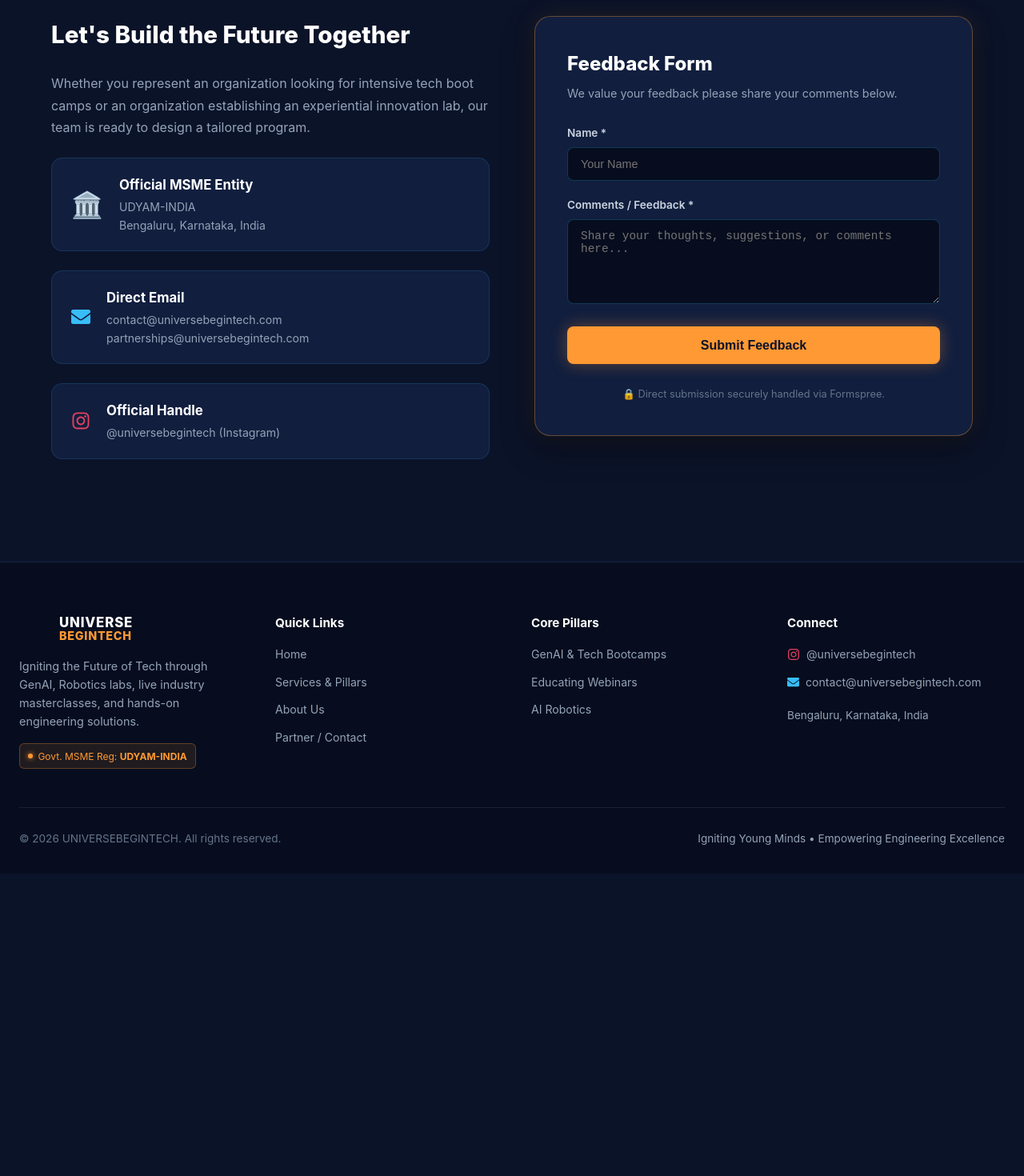
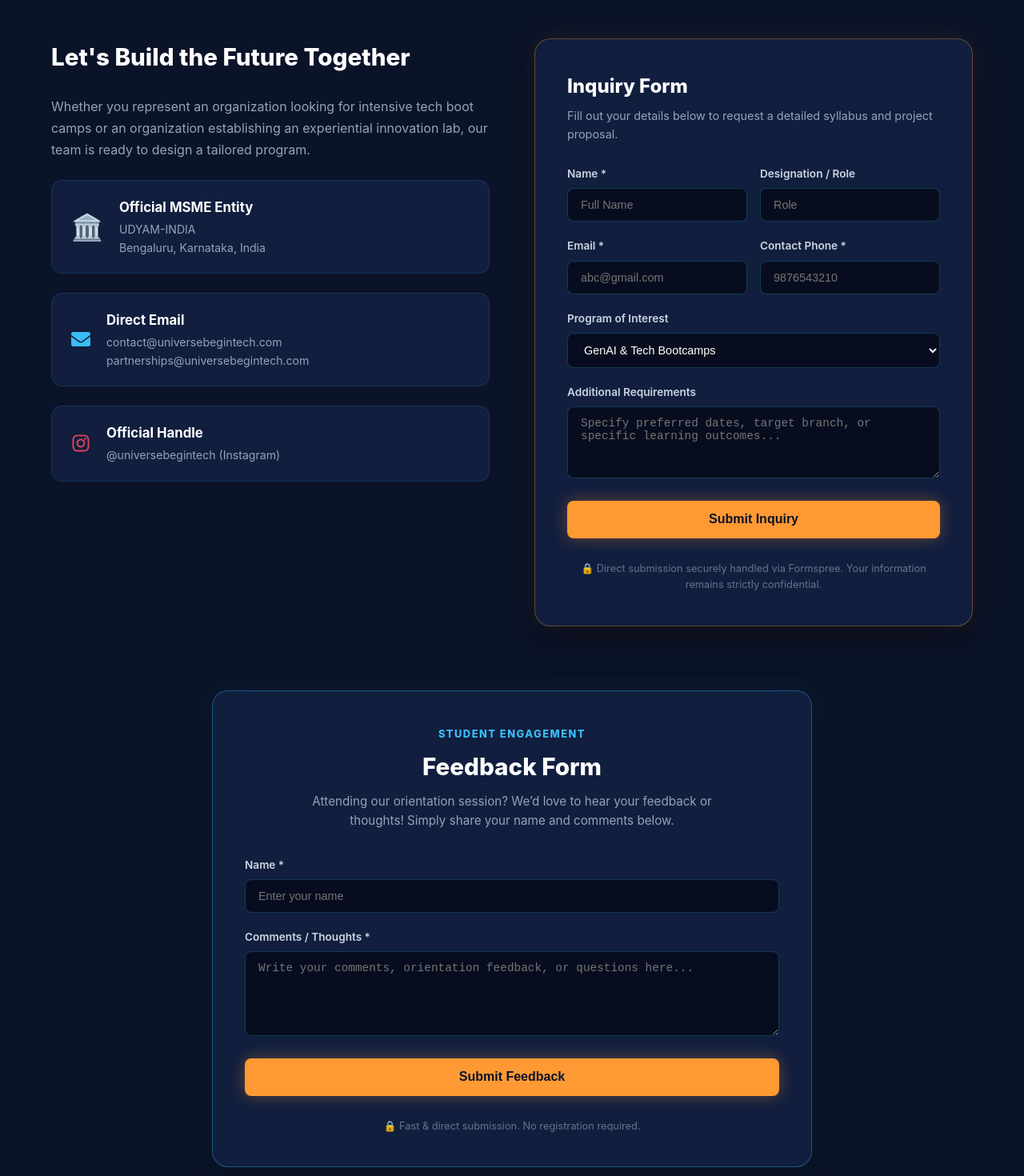
Before and after one commit to PraveenKuna62/ubt-website, a React (Vite) app: page /#/contact in a window 1280 px wide. Shown: the part 400-1870 px from the top of the page at 80% size. Before the commit the page ends 1492 px from the top, so only its background shows below. Built offline with nearby package versions, Linux system fonts and the light colour scheme.

Commit message:
Keep original Inquiry Form and add standalone Feedback Form for orientation

```diff
--- a/src/pages/Contact.jsx
+++ b/src/pages/Contact.jsx
@@ -3,22 +3,23 @@ import { useForm, ValidationError } from '@formspree/react';
 import { FaEnvelope, FaInstagram } from 'react-icons/fa';
 
 const Contact = () => {
-  const [state, handleSubmit] = useForm('xoeebopr');
+  const [inquiryState, handleInquirySubmit] = useForm('xoeebopr');
+  const [feedbackState, handleFeedbackSubmit] = useForm('xoeebopr');
 
   return (
     <div style={styles.page}>
       {/* Header */}
       <section style={styles.headerSection}>
         <div style={styles.container}>
-          <span style={styles.headerTag}>INQUIRIES</span>
-          <h1 style={styles.headerTitle}>Partner With UniverseBeginTech</h1>
+          <span style={styles.headerTag}>INQUIRIES & ENGAGEMENT</span>
+          <h1 style={styles.headerTitle}>Connect With UniverseBeginTech</h1>
           <p style={styles.headerSubtitle}>
-            Bring industry-grade bootcamps and GenAI & Tech Solutions.
+            Bring industry-grade bootcamps, submit inquiries, or share your orientation feedback.
           </p>
         </div>
       </section>
 
-      {/* Form & Contact Details Section */}
+      {/* Main Section: Direct Info + Inquiry Form */}
       <section style={styles.contentSection}>
         <div style={styles.container}>
           <div style={styles.contactGrid}>
@@ -56,15 +57,15 @@ const Contact = () => {
               </div>
             </div>
 
-            {/* Formspree Form Col */}
+            {/* Form 1: Inquiry Form */}
             <div style={styles.formCol}>
               <div style={styles.formCard}>
-                <h3 style={styles.formHeading}>Feedback Form</h3>
+                <h3 style={styles.formHeading}>Inquiry Form</h3>
                 <p style={styles.formSub}>
-                  We value your feedback please share your comments below.
+                  Fill out your details below to request a detailed syllabus and project proposal.
                 </p>
 
-                {state.succeeded && (
+                {inquiryState.succeeded && (
                   <div
                     style={{
                       ...styles.statusBox,
@@ -73,11 +74,148 @@ const Contact = () => {
                       color: '#4ade80',
                     }}
                   >
-                    Thank you for your feedback! We appreciate you taking the time to share your thoughts.
+                    Thank you for reaching out! Our team will contact you shortly.
                   </div>
                 )}
 
-                {state.errors && state.errors.length > 0 && (
+                {inquiryState.errors && inquiryState.errors.length > 0 && (
+                  <div
+                    style={{
+                      ...styles.statusBox,
+                      backgroundColor: 'rgba(239, 68, 68, 0.15)',
+                      borderColor: '#ef4444',
+                      color: '#f87171',
+                    }}
+                  >
+                    There was a problem submitting your inquiry. Please check the fields and try again.
+                  </div>
+                )}
+
+                <form onSubmit={handleInquirySubmit} style={styles.form}>
+                  <div style={styles.formRow}>
+                    <div style={styles.formGroup}>
+                      <label style={styles.label}>Name *</label>
+                      <input
+                        type="text"
+                        name="name"
+                        id="name"
+                        required
+                        placeholder="Full Name"
+                        style={styles.input}
+                      />
+                      <ValidationError prefix="Name" field="name" errors={inquiryState.errors} style={styles.errorText} />
+                    </div>
+                    <div style={styles.formGroup}>
+                      <label style={styles.label}>Designation / Role</label>
+                      <input
+                        type="text"
+                        name="role"
+                        id="role"
+                        placeholder="Role"
+                        style={styles.input}
+                      />
+                      <ValidationError prefix="Role" field="role" errors={inquiryState.errors} style={styles.errorText} />
+                    </div>
+                  </div>
+
+                  <div style={styles.formRow}>
+                    <div style={styles.formGroup}>
+                      <label style={styles.label}>Email *</label>
+                      <input
+                        type="email"
+                        name="email"
+                        id="email"
+                        required
+                        placeholder="abc@gmail.com"
+                        style={styles.input}
+                      />
+                      <ValidationError prefix="Email" field="email" errors={inquiryState.errors} style={styles.errorText} />
+                    </div>
+                    <div style={styles.formGroup}>
+                      <label style={styles.label}>Contact Phone *</label>
+                      <input
+                        type="tel"
+                        name="phone"
+                        id="phone"
+                        required
+                        placeholder="9876543210"
+                        style={styles.input}
+                      />
+                      <ValidationError prefix="Phone" field="phone" errors={inquiryState.errors} style={styles.errorText} />
+                    </div>
+                  </div>
+
+                  <div style={styles.formGroup}>
+                    <label style={styles.label}>Program of Interest</label>
+                    <select
+                      name="interest"
+                      id="interest"
+                      defaultValue="GenAI & Tech Bootcamps"
+                      style={styles.select}
+                    >
+                      <option value="GenAI & Tech Bootcamps">GenAI & Tech Bootcamps</option>
+                      <option value="Projects">Projects</option>
+                    </select>
+                    <ValidationError prefix="Interest" field="interest" errors={inquiryState.errors} style={styles.errorText} />
+                  </div>
+
+                  <div style={styles.formGroup}>
+                    <label style={styles.label}>Additional Requirements</label>
+                    <textarea
+                      name="message"
+                      id="message"
+                      rows="4"
+                      placeholder="Specify preferred dates, target branch, or specific learning outcomes..."
+                      style={styles.textarea}
+                    ></textarea>
+                    <ValidationError prefix="Message" field="message" errors={inquiryState.errors} style={styles.errorText} />
+                  </div>
+
+                  <button
+                    type="submit"
+                    disabled={inquiryState.submitting}
+                    style={styles.submitBtn}
+                  >
+                    {inquiryState.submitting ? 'Submitting Inquiry...' : 'Submit Inquiry'}
+                  </button>
+
+                  <p style={styles.formFooterNote}>
+                    🔒 Direct submission securely handled via Formspree. Your information remains strictly confidential.
+                  </p>
+                </form>
+              </div>
+            </div>
+          </div>
+        </div>
+      </section>
+
+      {/* Form 2: Feedback Form for Orientation & Student Engagement */}
+      <section style={styles.feedbackSection}>
+        <div style={styles.container}>
+          <div style={styles.feedbackWrapper}>
+            <div style={styles.feedbackCard}>
+              <div style={styles.feedbackHeader}>
+                <span style={styles.feedbackTag}>STUDENT ENGAGEMENT</span>
+                <h2 style={styles.feedbackHeading}>Feedback Form</h2>
+                <p style={styles.feedbackSub}>
+                  Attending our orientation session? We’d love to hear your feedback or thoughts! Simply share your name and comments below.
+                </p>
+              </div>
+
+              {feedbackState.succeeded && (
+                <div
+                  style={{
+                    ...styles.statusBox,
+                    backgroundColor: 'rgba(34, 197, 94, 0.15)',
+                    borderColor: '#22c55e',
+                    color: '#4ade80',
+                  }}
+                >
+                  🎉 Thank you for your feedback! We appreciate you taking the time to engage with us.
+                </div>
+              )}
+
+              {feedbackState.errors && feedbackState.errors.length > 0 && (
                 <div
                   style={{
                     ...styles.statusBox,
@@ -90,46 +228,46 @@ const Contact = () => {
                 </div>
               )}
 
-                <form onSubmit={handleSubmit} style={styles.form}>
+              <form onSubmit={handleFeedbackSubmit} style={styles.form}>
+                <input type="hidden" name="_subject" value="Student Orientation Feedback" />
                 <div style={styles.formGroup}>
                   <label style={styles.label}>Name *</label>
                   <input
                     type="text"
                     name="name"
-                      id="name"
+                    id="feedback-name"
                     required
-                      placeholder="Your Name"
+                    placeholder="Enter your name"
                     style={styles.input}
                   />
-                    <ValidationError prefix="Name" field="name" errors={state.errors} style={styles.errorText} />
+                  <ValidationError prefix="Name" field="name" errors={feedbackState.errors} style={styles.errorText} />
                 </div>
 
                 <div style={styles.formGroup}>
-                    <label style={styles.label}>Comments / Feedback *</label>
+                  <label style={styles.label}>Comments / Thoughts *</label>
                   <textarea
                     name="comments"
-                      id="comments"
+                    id="feedback-comments"
                     required
                     rows="5"
-                      placeholder="Share your thoughts, suggestions, or comments here..."
+                    placeholder="Write your comments, orientation feedback, or questions here..."
                     style={styles.textarea}
                   ></textarea>
-                    <ValidationError prefix="Comments" field="comments" errors={state.errors} style={styles.errorText} />
+                  <ValidationError prefix="Comments" field="comments" errors={feedbackState.errors} style={styles.errorText} />
                 </div>
 
                 <button
                   type="submit"
-                    disabled={state.submitting}
+                  disabled={feedbackState.submitting}
                   style={styles.submitBtn}
                 >
-                    {state.submitting ? 'Submitting...' : 'Submit Feedback'}
+                  {feedbackState.submitting ? 'Submitting Feedback...' : 'Submit Feedback'}
                 </button>
 
                 <p style={styles.formFooterNote}>
-                    🔒 Direct submission securely handled via Formspree.
+                  🔒 Fast & direct submission. No registration required.
                 </p>
               </form>
-              </div>
             </div>
           </div>
         </div>
@@ -173,7 +311,7 @@ const styles = {
     margin: '0 auto',
   },
   contentSection: {
-    padding: '4rem 0',
+    padding: '4rem 0 2rem 0',
   },
   contactGrid: {
     display: 'grid',
@@ -240,6 +378,44 @@ const styles = {
     color: '#94a3b8',
     fontSize: '0.9rem',
     marginBottom: '1.75rem',
+  },
+  feedbackSection: {
+    padding: '3rem 0 2rem 0',
+  },
+  feedbackWrapper: {
+    maxWidth: '750px',
+    margin: '0 auto',
+  },
+  feedbackCard: {
+    backgroundColor: '#111e3e',
+    borderRadius: '20px',
+    padding: '2.5rem',
+    border: '1px solid rgba(56, 189, 248, 0.35)',
+    boxShadow: '0 15px 40px rgba(0, 0, 0, 0.4), 0 0 30px rgba(56, 189, 248, 0.1)',
+  },
+  feedbackHeader: {
+    textAlign: 'center',
+    marginBottom: '2rem',
+  },
+  feedbackTag: {
+    fontSize: '0.8rem',
+    fontWeight: '800',
+    color: '#38bdf8',
+    letterSpacing: '0.12em',
+  },
+  feedbackHeading: {
+    fontSize: '1.85rem',
+    fontWeight: '800',
+    color: '#ffffff',
+    marginTop: '0.35rem',
+    marginBottom: '0.5rem',
+  },
+  feedbackSub: {
+    color: '#94a3b8',
+    fontSize: '0.95rem',
+    lineHeight: '1.6',
+    maxWidth: '550px',
+    margin: '0 auto',
   },
   statusBox: {
     padding: '0.85rem 1rem',
```
Lines whose indentation alone changed are shown as unchanged.
